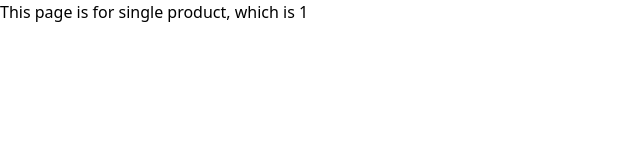
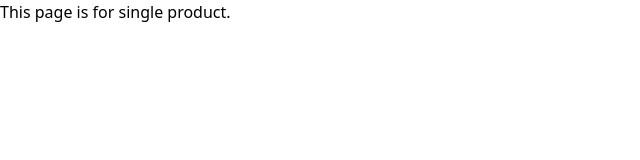
Before and after one commit to safatsaat2/project-pharma, a Next.js app: page /products/1 in a window 1280 px wide. Shown: the top 160 px of the page, without its empty margins (0-640 px from the left). Built offline with nearby package versions, Linux system fonts and the light colour scheme.

Commit message:
some fixing

```diff
--- a/src/app/products/[productId]/page.jsx
+++ b/src/app/products/[productId]/page.jsx
@@ -4,7 +4,7 @@ const page = ({params}) => {
 
     return (
         <div>
-            This page is for single product, which is {params.productId}
+            This page is for single product.
         </div>
     );
 };
```
